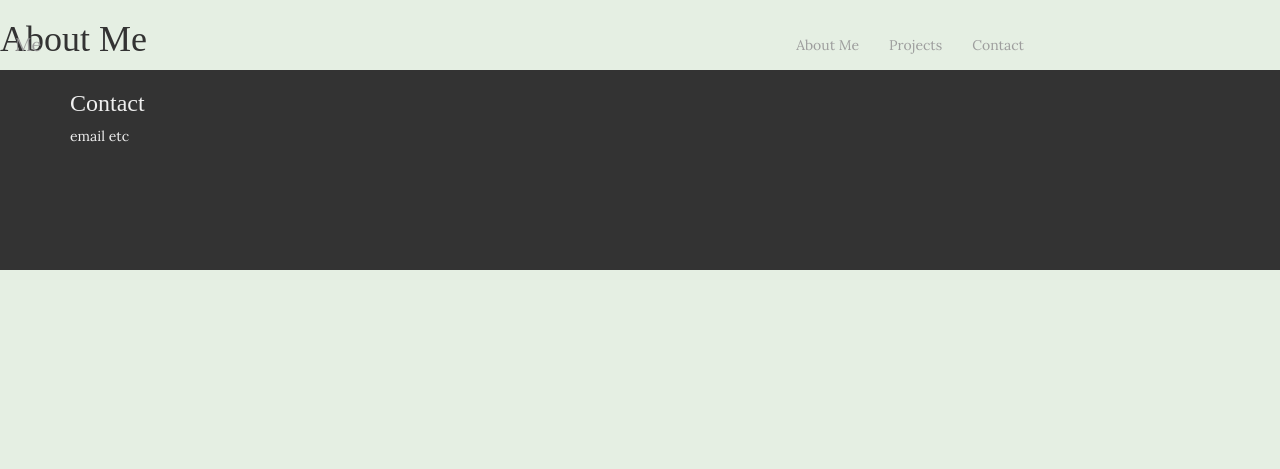
After one commit to ButteryCrumpet/Portfolio, a Django app: page /about/ in a window 1280 px wide. The commit adds this page. Shown: the top 469 px of the page. Run offline with Django 3.2, Linux system fonts and the light colour scheme; some libraries are stand-ins or nearby versions.

Commit message:
added about me view and refactored templates

```diff
--- a/portHome/static/portHome/style.css
+++ b/portHome/static/portHome/style.css
@@ -73,6 +73,9 @@ p, a {
 
 .section-description {
   height: 25%;
+  display: flex;
+  justify-content: center;
+  align-items: center;
 }
 
 .projects {
--- /dev/null
+++ b/portHome/templates/porthome/about_me.html
@@ -0,0 +1,6 @@
+{% extends 'portHome/base.html' %}
+{% block content %}
+
+<h1>About Me</h1>
+
+{% endblock %}
--- /dev/null
+++ b/portHome/templates/porthome/base.html
@@ -0,0 +1,27 @@
+{% load static %}
+
+<link rel="stylesheet" href="https://maxcdn.bootstrapcdn.com/bootstrap/3.3.7/css/bootstrap.min.css" integrity="sha384-BVYiiSIFeK1dGmJRAkycuHAHRg32OmUcww7on3RYdg4Va+PmSTsz/K68vbdEjh4u" crossorigin="anonymous"/>
+<link rel="stylesheet" href="{% static 'portHome/style.css' %}" />
+<link href="https://fonts.googleapis.com/css?family=Lato:400,700|Lora:400,400i" rel="stylesheet">
+
+
+<header class='nav navbar-inverse' role='navigation'>
+    <div class='navbar-header'>
+      <a href="{% url 'portHome:home'  %}" class='nav navbar-brand'>Me</a>
+    </div>
+    <ul class='nav navbar-nav navbar-right'>
+      <li><a href="{% url 'portHome:about' %}">About Me</a></li>
+      <li><a href='#'>Projects</a></li>
+      <li><a href='#'>Contact</a></li>
+    </ul>
+</header>
+
+ {% block content %}
+ {% endblock %}
+
+ <div class='footer'>
+   <div class='container'>
+     <h3>Contact</h3>
+     <p>email etc</p>
+   </div>
+ </div>
--- a/portHome/urls.py
+++ b/portHome/urls.py
@@ -2,6 +2,8 @@ from django.conf.urls import url
 
 from portHome import views
 
+app_name = 'portHome'
 urlpatterns = [
     url(r'^$', views.home, name='home'),
+    url(r'^about/$', views.about_me, name='about'),
 ]
--- a/portHome/views.py
+++ b/portHome/views.py
@@ -6,3 +6,6 @@ def home(request):
     frontend_projects = Project.objects.filter(type='Frontend')
     backend_projects = Project.objects.filter(type='Backend')
     return render(request, 'portHome/home.html', {'frontend_projects': frontend_projects, 'backend_projects': backend_projects})
+
+def about_me(request):
+    return render(request, 'portHome/about_me.html')
--- a/portfolio/urls.py
+++ b/portfolio/urls.py
@@ -17,6 +17,6 @@ from django.conf.urls import url, include
 from django.contrib import admin
 
 urlpatterns = [
-    url(r'home/', include('portHome.urls')),
+    url(r'^', include('portHome.urls')),
     url(r'^admin/', admin.site.urls),
 ]
```
Also changed, not shown: portHome/templates/porthome/home.html (+4 -24 lines).
